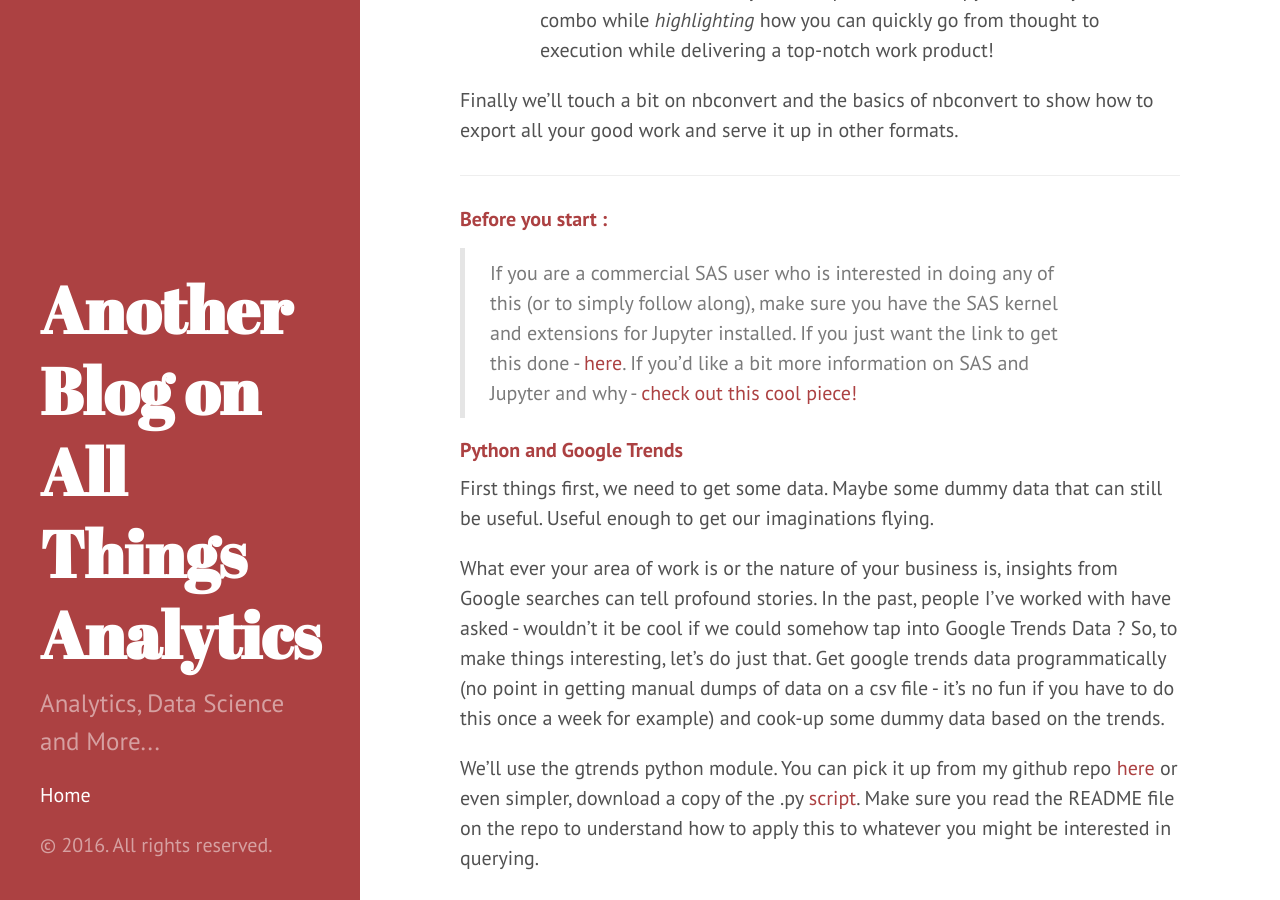
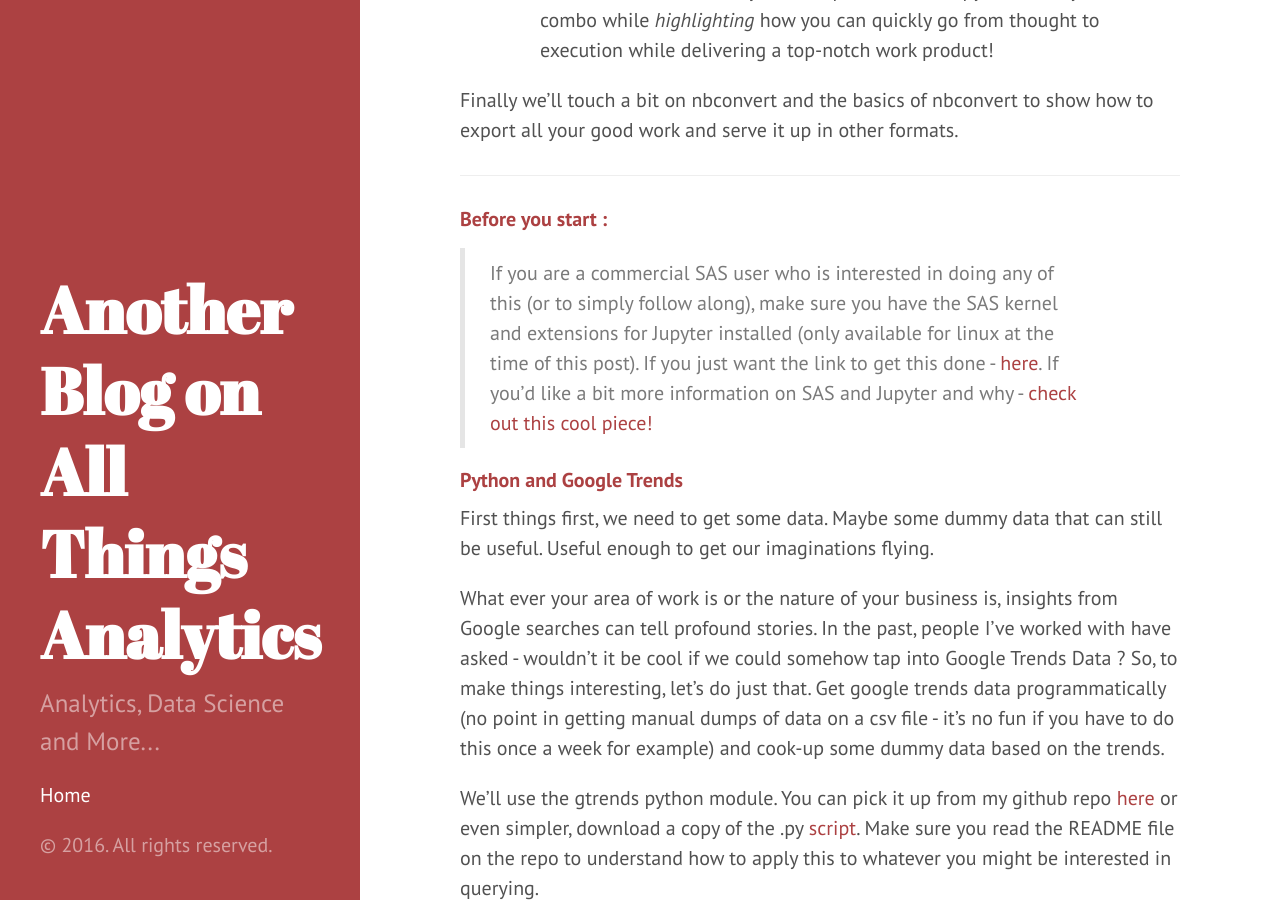
Before and after one commit to datasciencemonkey/datasciencemonkey.github.io, a Jekyll site: the page built from _posts/2016-06-12-for-the-love-of-jupyter-and-sas.markdown, in a window 1280 px wide and 900 px high, scrolled down 2642 px. Built offline with Jekyll 4.4.1, drawn with Linux system fonts in a browser that asks for light colours.

Commit message:
Post update:  For the love of Jupyter and SAS!

```diff
--- a/_posts/2016-06-12-for-the-love-of-jupyter-and-sas.markdown
+++ b/_posts/2016-06-12-for-the-love-of-jupyter-and-sas.markdown
@@ -59,7 +59,7 @@ Finally we'll touch a bit on nbconvert and the basics of nbconvert to show how t
 
 ##### <a name="note">Before you start :</a>
 >If you are a commercial SAS user who is interested in doing any of this (or to simply follow along),
-make sure you have the SAS kernel and extensions for Jupyter installed. If you just want the link to get this done - [here](https://github.com/sassoftware/sas_kernel).
+make sure you have the SAS kernel and extensions for Jupyter installed (only available for linux at the time of this post). If you just want the link to get this done - [here](https://github.com/sassoftware/sas_kernel).
 If you'd like a bit more information on SAS and Jupyter and why - [check out this cool piece!](http://blogs.sas.com/content/sasdummy/2016/04/24/how-to-run-sas-programs-in-jupyter-notebook/)
 
 
```
